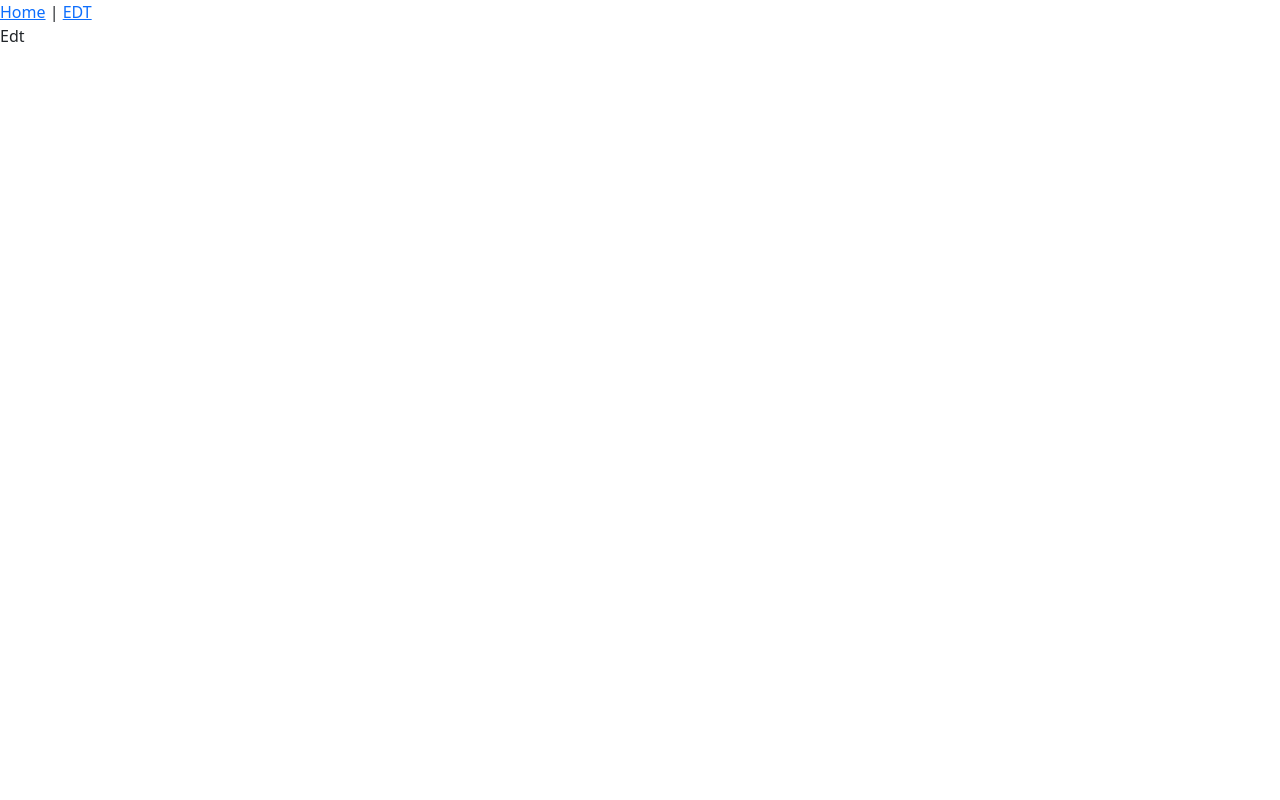
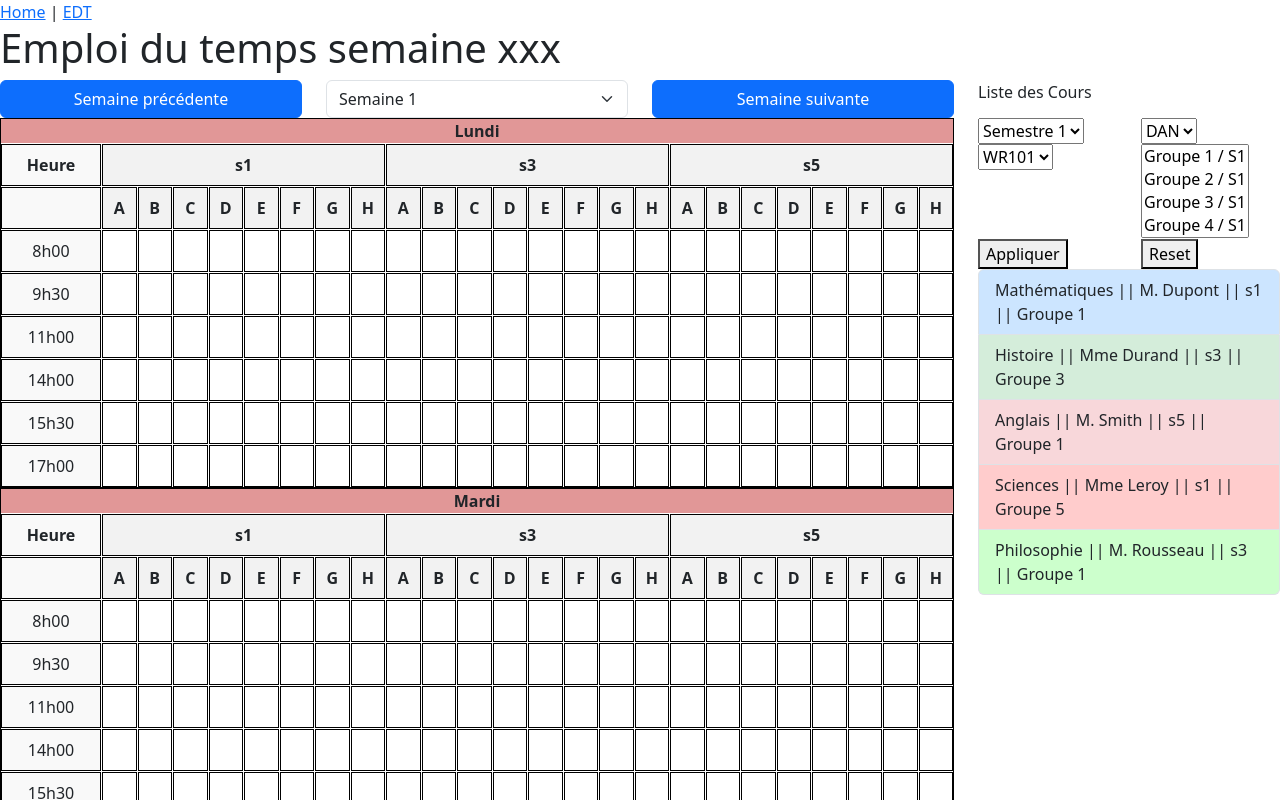
Before and after one commit to Dannebicque/edt, a Vue app: page / in a window 1280 px wide. Shown: the top 800 px of the page. Built offline with nearby package versions, Linux system fonts and the light colour scheme.

Commit message:
feat: ligne dispo

```diff
--- a/src/views/EdtView.vue
+++ b/src/views/EdtView.vue
@@ -82,7 +82,13 @@
 import { onMounted, ref } from 'vue'
 
 // Liste des groupes possibles
-const groups = [1, 2, 3, 4, 5, 6]
+//const groups = [1, 2, 3, 4, 5, 6]
+const groups = {
+  "s1": [1, 2, 3, 4, 5, 6, 7, 8],
+  "s3": [1, 2, 3, 4, 5, 6, 7, 8],
+  "s5": [1, 2, 3, 4, 5, 6, 7, 8],
+}
+
 const timeSlots = ["8h00", "9h30", "11h00", "14h00", "15h30", "17h00"];
 const availableSlots = ref([])
 const isDragging = ref(false)
--- a/src/views/HomeView.vue
+++ b/src/views/HomeView.vue
@@ -1,8 +1,316 @@
+<template>
+  <div class="row">
+    <div class="col-12">
+      <h1>Emploi du temps semaine xxx</h1>
+    </div>
+    <div class="col-3 d-grid">
+      <button class="btn btn-primary d-block">Semaine précédente</button>
+    </div>
+    <div class="col-3 d-grid">
+      <select class="form-select d-block">
+        <option value="1">Semaine 1</option>
+        <option value="2">Semaine 2</option>
+        <option value="3">Semaine 3</option>
+        <option value="4">Semaine 4</option>
+      </select>
+    </div>
+    <div class="col-3 d-grid">
+      <button class="btn btn-primary d-block">Semaine suivante</button>
+    </div>
+    <div class="col-3">Liste des Cours</div>
+
+    <div class="col-9">
+      <div class="grid-container" v-for="day in days" :key="day">
+        <div class="grid-day">{{ day }}</div>
+        <!-- Header Row: Semesters -->
+        <div class="grid-header grid-time">Heure</div>
+        <div
+          v-for="(groups, semestre) in groupData"
+          :key="semestre"
+          class="grid-header"
+          :style="{ gridColumn: `span ${groups.length}` }"
+        >
+          {{ semestre }}
+        </div>
+
+        <!-- Second Row: Group Headers -->
+        <div class="grid-time"></div>
+        <template v-for="(groups, semestre) in groupData" :key="'group-' + semestre">
+          <div v-for="groupNumber in groups" :key="semestre + groupNumber" class="grid-header">
+            {{ String.fromCharCode(64 + groupNumber) }}
+          </div>
+        </template>
+
+        <!-- Time Slots and Group Cells -->
+        <template v-for="time in timeSlots" :key="time">
+          <div class="grid-time">{{ time }}</div>
+          <template v-for="(groups, semestre) in groupData" :key="'time-' + semestre">
+            <div
+              v-for="groupNumber in groups"
+              :key="time + semestre + groupNumber"
+              class="grid-cell"
+              :style="{backgroundColor:placedCourses[`${time}_${semestre}_${groupNumber}`] ? placedCourses[`${time}_${semestre}_${groupNumber}`].color : ''}"
+              @drop="onDrop($event, time, semestre, groupNumber)"
+              @dragover.prevent
+              :data-key="time + semestre + groupNumber"
+            >
+              <span v-if="placedCourses[`${time}_${semestre}_${groupNumber}`]">
+                {{ placedCourses[`${time}_${semestre}_${groupNumber}`].name }} ||
+                {{ placedCourses[`${time}_${semestre}_${groupNumber}`].professor }}---
+                <button
+                  class="remove-btn"
+                  @click="
+                    removeCourse(
+                      time,
+                      semestre,
+                      groupNumber,
+                      placedCourses[`${time}_${semestre}_${groupNumber}`].groupCount
+                    )
+                  "
+                >
+                  x
+                </button>
+              </span>
+            </div>
+          </template>
+        </template>
+      </div>
+    </div>
+    <div class="col-3">
+      <div class="row">
+        <div class="col-6">
+          <select>
+            <option value="1">Semestre 1</option>
+            <option value="3">Semestre 3</option>
+            <option value="5">Semestre 5</option>
+          </select>
+        </div>
+        <div class="col-6">
+          <select>
+            <option value="DAN">DAN</option>
+            <option value="DAN">DAN</option>
+            <option value="DAN">DAN</option>
+            <option value="DAN">DAN</option>
+            <option value="DAN">DAN</option>
+          </select>
+        </div>
+        <div class="col-6">
+          <select>
+            <option value="WR101">WR101</option>
+            <option value="WR101">WR101</option>
+            <option value="WR101">WR101</option>
+            <option value="WR101">WR101</option>
+          </select>
+        </div>
+        <div class="col-6">
+          <select multiple>
+            <option value="1">Groupe 1 / S1</option>
+            <option value="2">Groupe 2 / S1</option>
+            <option value="3">Groupe 3 / S1</option>
+            <option value="4">Groupe 4 / S1</option>
+            <option value="5">Groupe 5 / S1</option>
+            <option value="6">Groupe 6 / S1</option>
+            <option value="7">Groupe 7 / S1</option>
+            <option value="8">Groupe 8 / S1</option>
+            <option value="9">Groupe 1 / S3</option>
+            <option value="10">Groupe 2 / S3</option>
+            <option value="11">Groupe 3 / S3</option>
+            <option value="12">Groupe 4 / S3</option>
+            <option value="13">Groupe 5 / S3</option>
+            <option value="14">Groupe 6 / S3</option>
+            <option value="15">Groupe 7 / S3</option>
+            <option value="16">Groupe 8 / S3</option>
+            <option value="17">Groupe 1 / S5</option>
+            <option value="18">Groupe 2 / S5</option>
+            <option value="19">Groupe 3 / S5</option>
+            <option value="20">Groupe 4 / S5</option>
+            <option value="21">Groupe 5 / S5</option>
+            <option value="22">Groupe 6 / S5</option>
+            <option value="23">Groupe 7 / S5</option>
+            <option value="24">Groupe 8 / S5</option>
+          </select>
+        </div>
+        <div class="col-6">
+          <button>Appliquer</button>
+        </div>
+        <div class="col-6">
+          <button>Reset</button>
+        </div>
+      </div>
+      <div class="list-group">
+        <div
+          v-for="course in availableCourses"
+          :key="course.id"
+          class="list-group-item"
+          draggable="true"
+          @dragstart="onDragStart($event, course)"
+          :style="{ backgroundColor: course.color, cursor: 'move' }"
+        >
+          {{ course.name }} || {{ course.professor }} || {{ course.group }} || Groupe
+          {{ course.groupIndex }}
+        </div>
+      </div>
+    </div>
+  </div>
+</template>
+
 <script setup>
+import { ref } from 'vue'
+
+const groupData = ref({
+  s1: [1, 2, 3, 4, 5, 6, 7, 8],
+  s3: [1, 2, 3, 4, 5, 6, 7, 8],
+  s5: [1, 2, 3, 4, 5, 6, 7, 8]
+})
+
+const timeSlots = ref(['8h00', '9h30', '11h00', '14h00', '15h30', '17h00'])
+const days = ref(['Lundi', 'Mardi', 'Mercredi', 'Jeudi', 'Vendredi'])
+
+const availableCourses = ref([
+  {
+    id: 1,
+    name: 'Mathématiques',
+    professor: 'M. Dupont',
+    group: 's1',
+    groupIndex: 1,
+    groupCount: 1,
+    color: '#cce5ff'
+  },
+  {
+    id: 2,
+    name: 'Histoire',
+    professor: 'Mme Durand',
+    group: 's3',
+    groupIndex: 3,
+    groupCount: 2,
+    color: '#d4edda'
+  },
+  {
+    id: 3,
+    name: 'Anglais',
+    professor: 'M. Smith',
+    group: 's5',
+    groupIndex: 1,
+    groupCount: 8,
+    color: '#f8d7da'
+  },
+  {
+    id: 4,
+    name: 'Sciences',
+    professor: 'Mme Leroy',
+    group: 's1',
+    groupIndex: 5,
+    groupCount: 2,
+    color: '#ffcccc'
+  },
+  {
+    id: 5,
+    name: 'Philosophie',
+    professor: 'M. Rousseau',
+    group: 's3',
+    groupIndex: 1,
+    groupCount: 4,
+    color: '#ccffcc'
+  }
+])
+
+const placedCourses = ref({})
+
+const onDragStart = (event, course) => {
+  event.dataTransfer.setData('courseId', course.id)
+}
+
+const onDrop = (event, time, semestre, groupNumber) => {
+  const courseId = event.dataTransfer.getData('courseId')
+  const courseIndex = availableCourses.value.findIndex((c) => c.id == courseId)
+  const course = availableCourses.value[courseIndex]
+
+  if (course && course.group === semestre && course.groupIndex === groupNumber) {
+    const startGroup = groupNumber
+    const groupSpan = course.groupCount
+
+    if (groupNumber <= groupData.value[semestre].length - groupSpan + 1) {
+      // Place the course in all necessary cells
+      const cellSelector = `[data-key="${time + semestre + groupNumber}"]`
+      const cell = document.querySelector(cellSelector)
+      if (cell) {
+        cell.style.gridColumn = `span ${groupSpan}`
+        //cell.innerHTML = `${course.name} || ${course.professor}`
+        // Remove the extra cells that are merged
+        for (let i = 1; i < groupSpan; i++) {
+          const extraCellSelector = `[data-key="${time + semestre + (groupNumber + i)}"]`
+          const extraCell = document.querySelector(extraCellSelector)
+          if (extraCell) {
+            extraCell.remove()
+          }
+        }
+      }
+      placedCourses.value[`${time}_${semestre}_${groupNumber}`] = course
+      availableCourses.value.splice(courseIndex, 1)
+    }
+  }
+}
+
+const removeCourse = (time, semestre, groupNumber, groupSpan) => {
+  const courseKey = `${time}_${semestre}_${groupNumber}`
+  const course = placedCourses.value[courseKey]
+
+  if (course) {
+    availableCourses.value.push(course)
+    // Remove the course from all associated cells and add empty cells back
+    for (let i = 0; i < groupSpan; i++) {
+      delete placedCourses.value[`${time}_${semestre}_${groupNumber + i}`]
+    }
+  }
+}
 </script>
 
-<template>
-  <main>
-    Edt
-  </main>
-</template>
+<style scoped>
+.grid-container {
+  display: grid;
+  grid-template-columns: 100px repeat(24, 1fr);
+  gap: 1px;
+  width: 100%;
+  border: 1px solid #000;
+}
+
+.grid-day {
+  grid-column: span 25;
+  background-color: #e19797;
+  text-align: center;
+  font-weight: bold;
+}
+
+.grid-header {
+  background-color: #f2f2f2;
+  text-align: center;
+  padding: 8px;
+  font-weight: bold;
+  border: 1px solid #000;
+  grid-column: span 1;
+}
+
+.grid-time {
+  text-align: center;
+  padding: 8px;
+  background-color: #f9f9f9;
+  border: 1px solid #000;
+  grid-column: span 1;
+}
+
+.grid-cell {
+  padding: 8px;
+  border: 1px solid #000;
+  background-color: #fff;
+  grid-column: span 1;
+}
+
+.remove-btn {
+  background: none;
+  border: none;
+  color: red;
+  cursor: pointer;
+  font-size: 16px;
+  margin-left: 8px;
+}
+</style>
```
